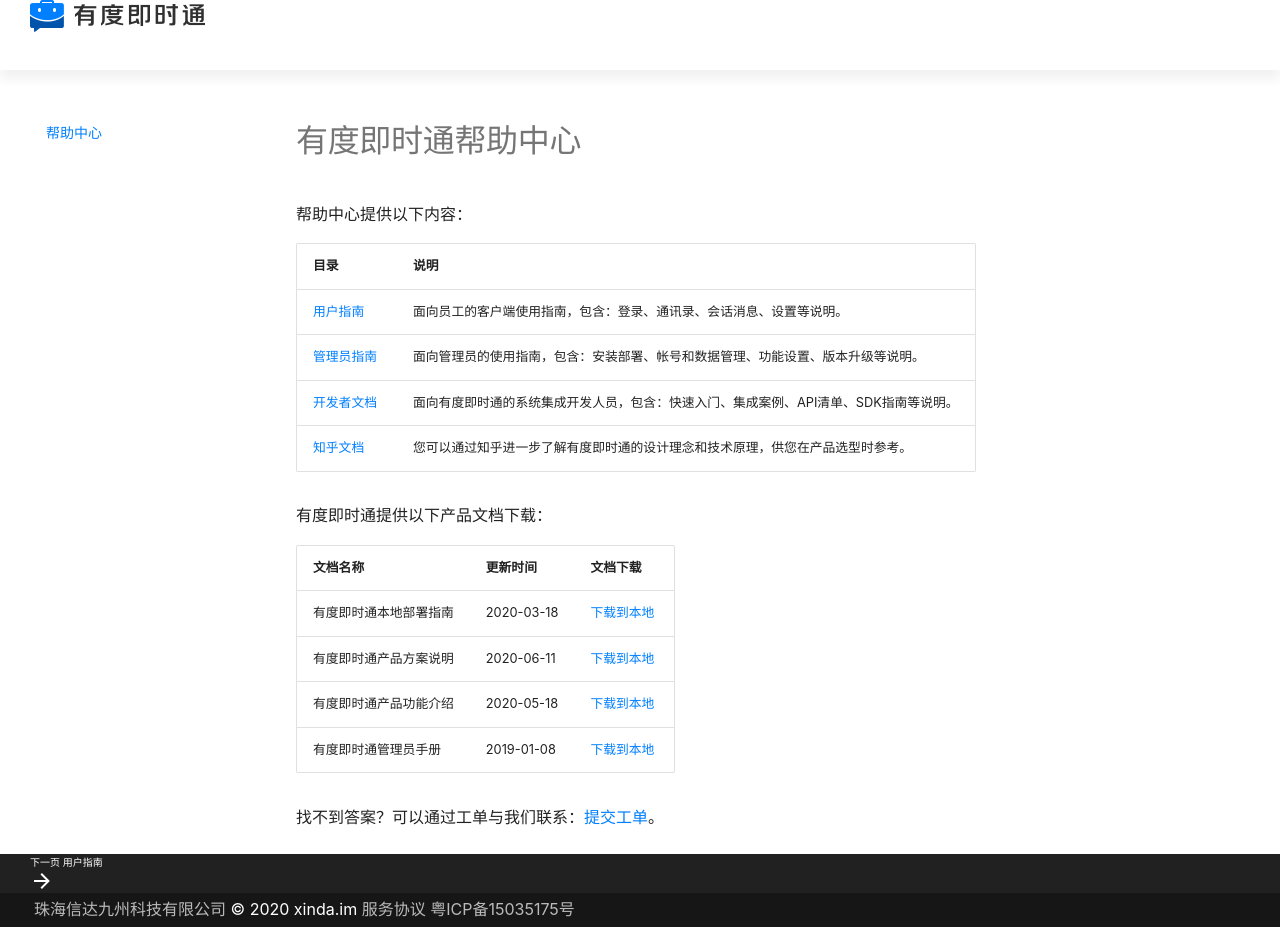
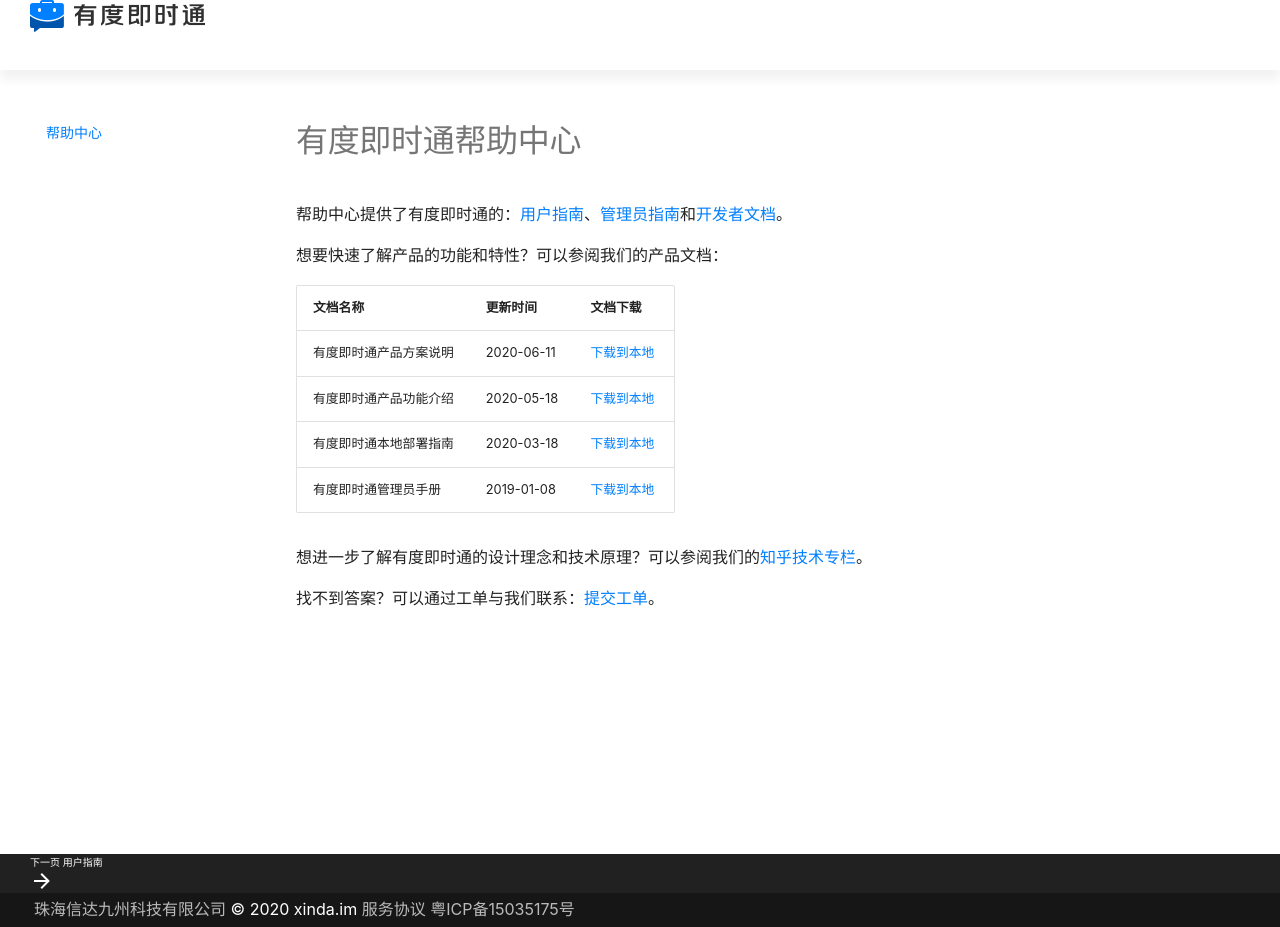
Before and after one commit to youduim/youdu-doc, an MkDocs documentation site: the page built from docs/index.md, in a window 1280 px wide and 927 px high. Built offline with MkDocs 1.6.1 and Material for MkDocs 9.7.7, drawn with Linux system fonts in a browser that asks for light colours.

Commit message:
修改帮助中心首页的内容排版

```diff
--- a/docs/index.md
+++ b/docs/index.md
@@ -6,22 +6,17 @@ keywords: 有度即时通, 帮助中心, 用户指南, 管理员指南, 开发
 
 # 有度即时通帮助中心
 
-帮助中心提供以下内容：
+帮助中心提供了有度即时通的：[用户指南](./user/)、[管理员指南](./admin/)和[开发者文档](./api/)。
 
-| 目录 | 说明                                                         |
-| ---------- | ------------------------------------------------------------ |
-| [用户指南](./user/)   | 面向员工的客户端使用指南，包含：登录、通讯录、会话消息、设置等说明。 |
-| [管理员指南](./admin/) | 面向管理员的使用指南，包含：安装部署、帐号和数据管理、功能设置、版本升级等说明。 |
-| [开发者文档](./api/) | 面向有度即时通的系统集成开发人员，包含：快速入门、集成案例、API清单、SDK指南等说明。 |
-| [知乎文档](https://www.zhihu.com/people/youdu.im/posts)   | 您可以通过知乎进一步了解有度即时通的设计理念和技术原理，供您在产品选型时参考。 |
-
-有度即时通提供以下产品文档下载：
+想要快速了解产品的功能和特性？可以参阅我们的产品文档：
 
 | 文档名称               | 更新时间   | 文档下载                                       |
 | ---------------------- | ---------- | ---------------------------------------------- |
-| 有度即时通本地部署指南 | 2020-03-18 | [下载到本地](./res/youdu-deploy-guide.pdf)     |
 | 有度即时通产品方案说明 | 2020-06-11 | [下载到本地](./res/youdu-product-overview.pdf) |
 | 有度即时通产品功能介绍 | 2020-05-18 | [下载到本地](./res/youdu-product-detail.pdf)   |
+| 有度即时通本地部署指南 | 2020-03-18 | [下载到本地](./res/youdu-deploy-guide.pdf)     |
 | 有度即时通管理员手册   | 2019-01-08 | [下载到本地](./res/youdu-admin-guide.pdf)      |
 
+想进一步了解有度即时通的设计理念和技术原理？可以参阅我们的[知乎技术专栏](https://www.zhihu.com/people/youdu.im/posts)。
+
 找不到答案？可以通过工单与我们联系：[提交工单](https://youdu.kf5.com/)。
```
Also changed, not shown: docs/api/index.md (+1 -1 lines).
